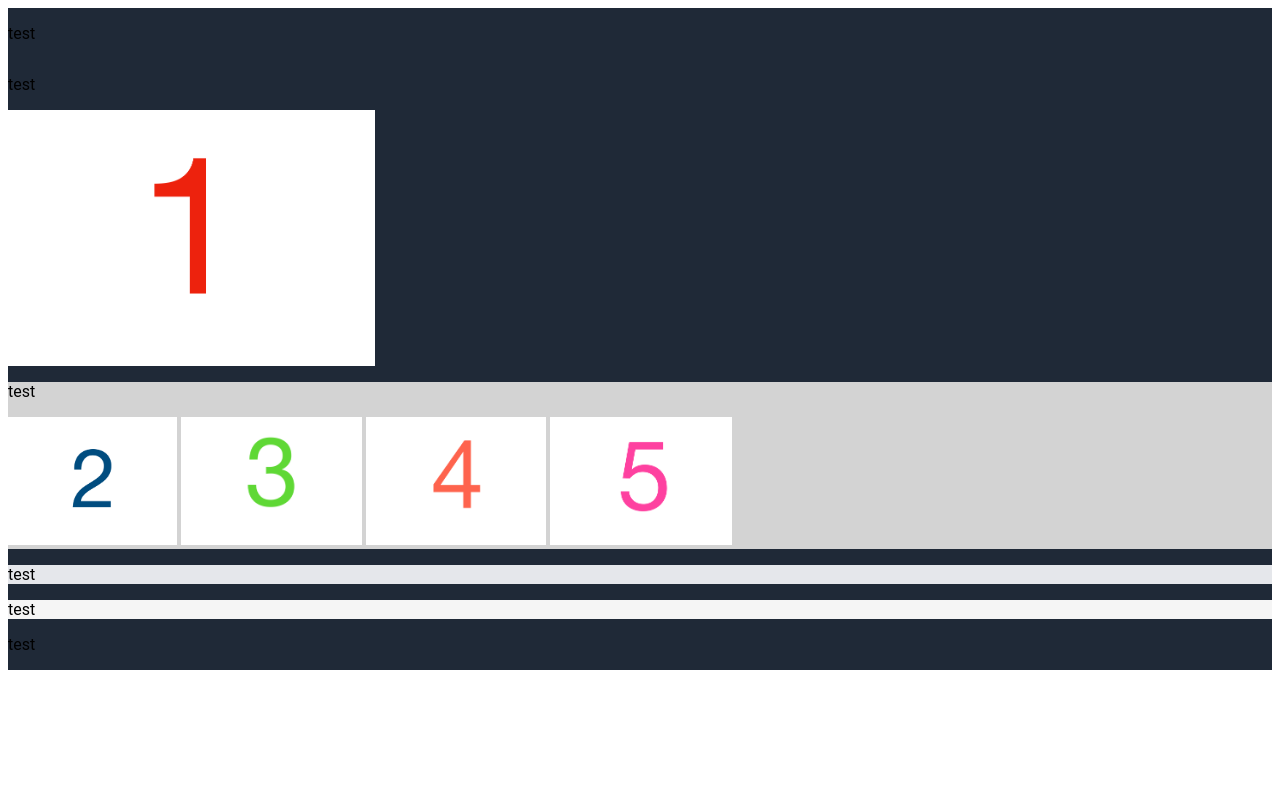
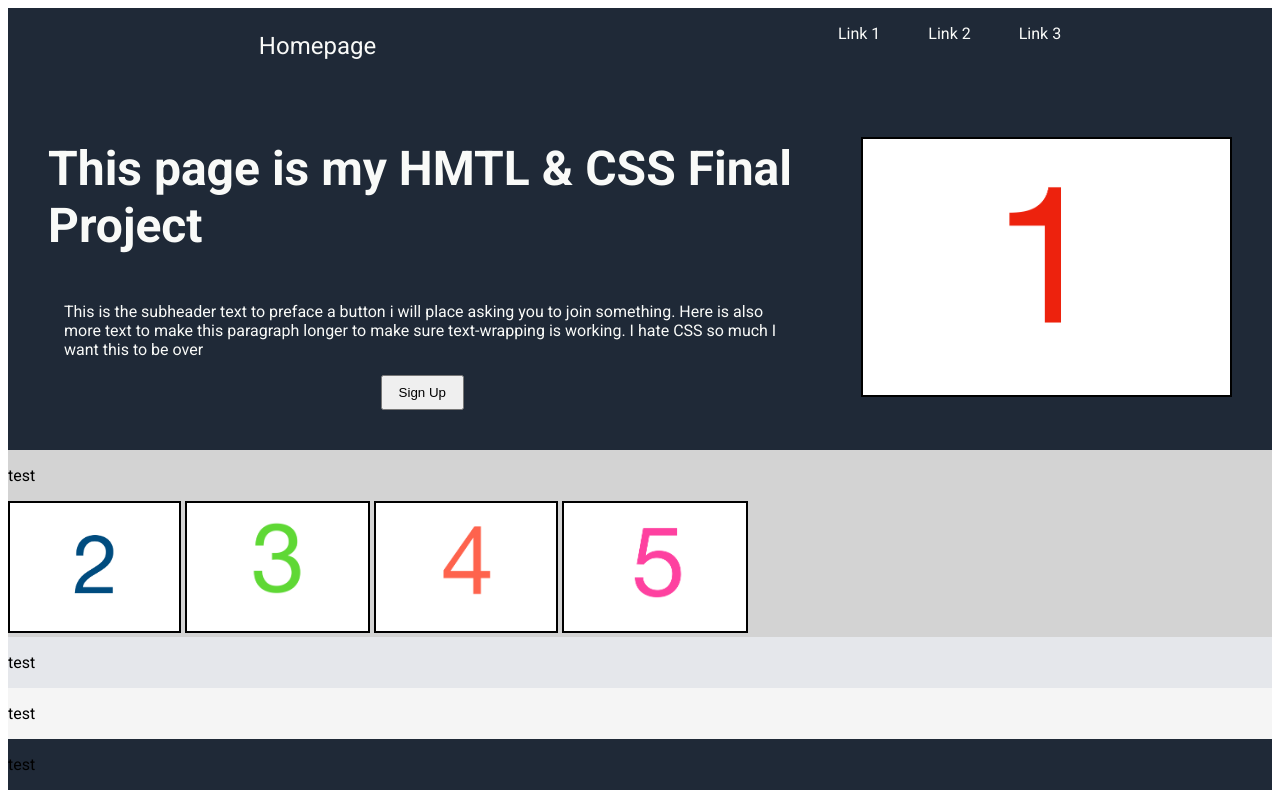
Before and after one commit to mirrdur/landing-page, a plain HTML site: page index.html in a window 1280 px wide. Drawn offline with Linux system fonts and the light colour scheme.

Commit message:
Header box + hero text, picture, and sign up button.

```diff
--- a/index.html
+++ b/index.html
@@ -12,13 +12,24 @@
     <body>
 
         <div class="tophead">
-            <p> test </p>
-
+            <ul class="topleft">
+                <li><a>Homepage</a></li>
+            </ul>
+            <ul class="topright">
+                <li><a class="linktree" href="#1">Link 1</a></li>
+                <li><a class="linktree" href="#2">Link 2</a></li>
+                <li><a class="linktree" href="#3">Link 3</a></li>
+            </ul>
         </div>
 
         <div class="header">
-            <p> test </p>
-                <img src="images/1.png" alt="number one" width="auto" height="256px"
+            <div class="headsplit">
+                <h1 class="attention">This page is my HMTL & CSS Final Project</h1>
+                <p class="headsub">This is the subheader text to preface a button i will place asking you to join something. Here is also more text to make this paragraph longer to make sure text-wrapping is working. I hate CSS so much I want this to be over</p>
+                <button>Sign Up</button>
+
+            </div>
+                    <img class="n-one" src="images/1.png" alt="number one" width="auto" height="256px">
 
 
         </div>
--- a/styles.css
+++ b/styles.css
@@ -1,20 +1,87 @@
+@import url('https://fonts.googleapis.com/css2?family=Roboto:wght@400;700&display=swap');
+
 body {
-    font-family: Roboto, Cambria, Cochin, Georgia, Times, 'Times New Roman', serif;
+    font-family: Roboto, sans-serif;
     display: flex;
     flex-direction: column;
     flex: 1;
 }
 
+img {
+    border: 2px solid black;
+}
+
 .tophead {
     background-color: #1F2937;
+    color: #f9faf8;
+    display: flex;
+    justify-content: space-around;
+}
 
+li {
+    list-style-type: none;
+
+}
+
+a {
+    text-decoration: none;
+    color: #f9faf8;
+    padding: 24px;
+
+}
+
+.topleft {
+    font-size: 24px;
+}
+
+.topright {
+    display: flex;
 
 }
 
 .header {
     background-color: #1F2937;
+    display: flex;
+    flex: 1;
+    align-items: center;
+    justify-content: space-around;
+    padding: 24px;
+
+}
+
+.attention {
+    font-size: 48px;
+    font-weight: bolder;
+    color: #f9faf8;
+}
+
+.headsplit {
+    color: #f9faf8;
+    display: flex;
+    flex-direction: column;
+    align-items: center;
+    justify-content: space-around;
+    margin-right: 48px;
+    margin-left: 16px;
+
+}
+
+.headsub {
+    display: flex;
+    flex-wrap: wrap;
+    margin-left: 16px;
+}
 
 
+button {
+    padding: 8px 16px;
+    margin-bottom: 16px;
+}
+
+.n-one {
+    display: flex;
+    flex: 1;
+    margin: 16px;
 }
 
 .body {
```
